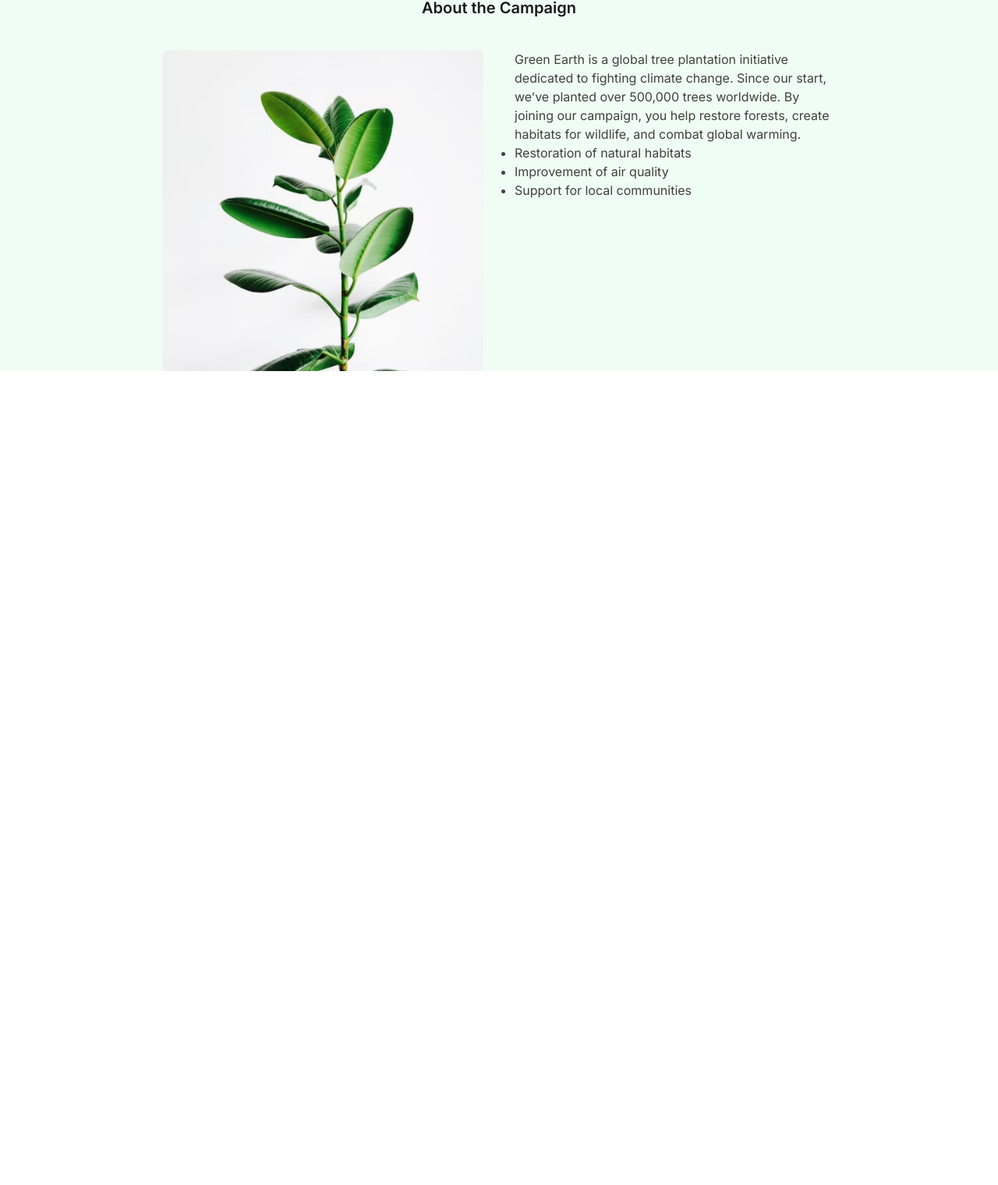
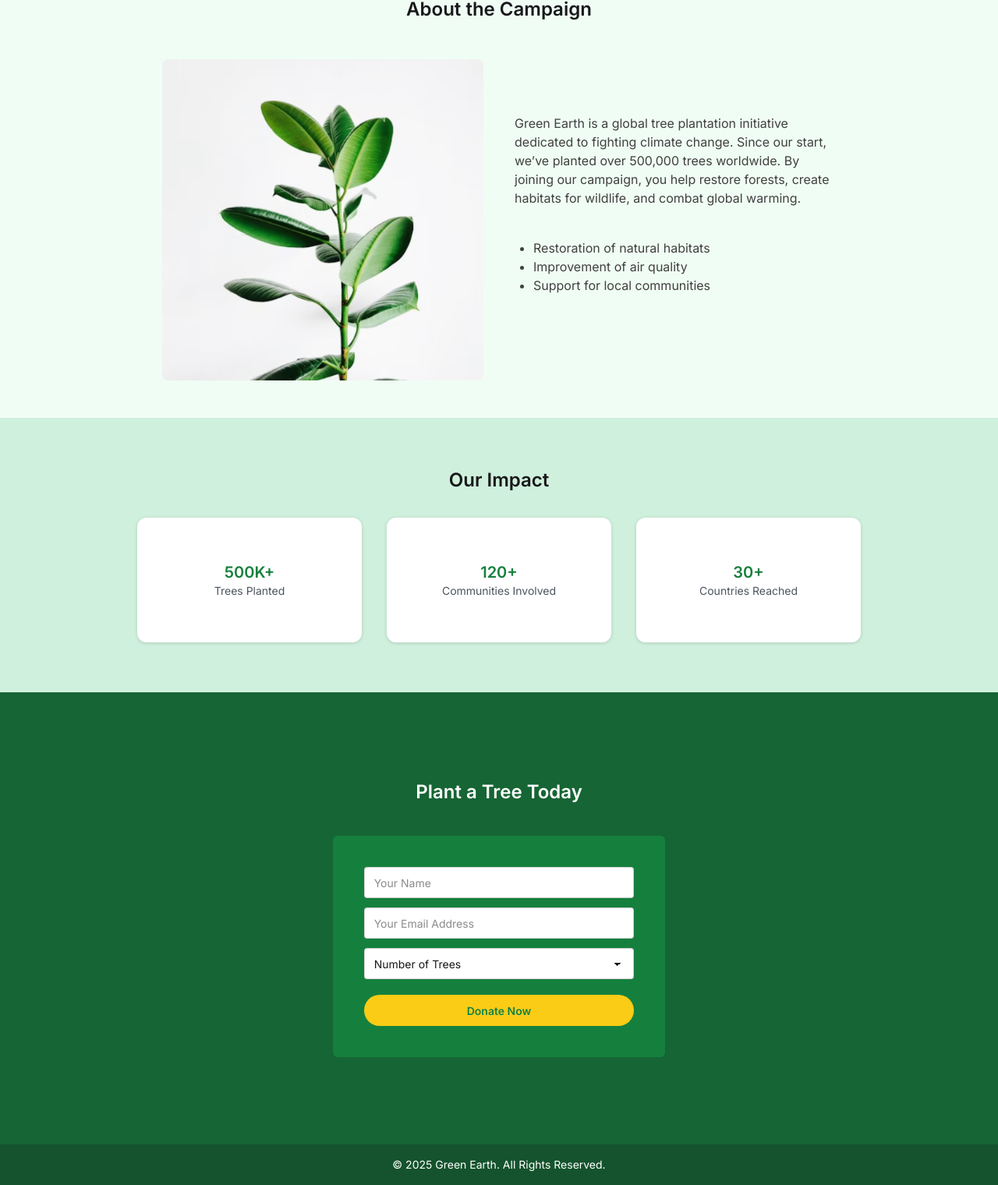
Before and after one commit to afsanaislam00/Green-Earth, a plain HTML site: page index.html in a window 1280 px wide. Shown: the part 365-1885 px from the top of the page at 78% size. Before the commit the page ends 841 px from the top, so only its background shows below. Drawn offline with nearby package versions, Linux system fonts and the light colour scheme.

Commit message:
footer done

```diff
--- a/index.html
+++ b/index.html
@@ -73,16 +73,16 @@
         </div>
     </div>
     <!-- Hero section  -->
-    <div class="bg-[#cff0dc] flex items-center flex-col md:flex-row">
+    <div class="bg-[#cff0dc] flex items-center justify-center flex-col md:flex-row">
         <div>
-            <img src="./assets/hero-leaf1.png" alt="" class="hidden md:block">
+            <img src="./assets/hero-leaf1.png" alt="" class="hidden md:block ">
         </div>
         <div class="text-center py-8 px-6 md:py-0">
             <h1 class="text-4xl font-bold ">Plant a Tree, Grow a Future</h1>
             <p class="text-lg font-light py-4 text-[#425158]">Join our mission to plant 1 million trees and make the
                 Earth greener for future
                 generations.</p>
-            <button class="btn rounded-3xl bg-[#facc15] text-[#15803d]">Get Involved</button>
+            <button class="btn rounded-3xl bg-[#facc15] text-[#15803d] border-none shadow-none">Get Involved</button>
         </div>
         <div>
             <img src="./assets/hero-leaf2.png" alt="" class="hidden md:block">
@@ -95,20 +95,23 @@
         </div>
         <!-- About the Campaign -->
         <div>
-            <h1 class="font-semibold text-xl text-center py-10">About the Campaign</h1>
-            <div class="flex  px-52 gap-10">
-                <div class="flex-1">
+            <h1 class="font-semibold text-2xl text-center pt-10">About the Campaign</h1>
+            <!-- working hear / -->
+            <!-- working hear / -->
+            <!-- working hear for small device/ -->
+            <div class="flex  md:px-52 md:gap-10 md:items-center md:py-12 sm:px-10 sm:py-100 flex-col md:flex-row">
+                <div class="flex-1 items-center flex justify-end">
                     <img src="./assets/about.png" alt="">
                 </div>
-                <div class="text-neutral-700 flex-1 items-center">
-                    <p class="">
+                <div class="text-neutral-700 flex-1 items-center justify-end ">
+                    <p>
                         Green Earth is a global tree plantation initiative dedicated to fighting climate change. Since
                         our
                         start, we’ve planted over 500,000 trees worldwide. By joining our campaign, you help restore
                         forests, create habitats for wildlife, and combat global warming.
                     </p>
 
-                    <ul class="list-disc">
+                    <ul class="list-disc px-6 py-10">
                         <li>Restoration of natural habitats</li>
                         <li>Improvement of air quality</li>
                         <li>Support for local communities</li>
@@ -120,6 +123,60 @@
     </div>
 
 
+    <!-- Our Impact section  -->
+    <section class="bg-[#cff0dc]">
+        <h1 class="font-semibold text-2xl text-center pt-16 pb-8">Our Impact</h1>
+        <!-- ==================================================================== -->
+        <div class="flex flex-col md:flex-row gap-8 pb-16 justify-center items-center">
+            <div class="bg-[#ffffff] rounded-xl drop-shadow-sm w-72 h-40 flex flex-col items-center justify-center">
+                <h1 class="font-semibold text-xl text-center text-[#15803d]">500K+</h1>
+                <p class="text-[#4c545f] text-sm">Trees Planted</p>
+            </div>
+            <div class="bg-[#ffffff] rounded-xl drop-shadow-sm w-72 h-40 flex flex-col items-center justify-center">
+                <h1 class="font-semibold text-xl text-center text-[#15803d]">120+</h1>
+                <p class="text-[#4c545f] text-sm">Communities Involved</p>
+            </div>
+
+            <div class="bg-[#ffffff] rounded-xl drop-shadow-sm w-72 h-40 flex flex-col items-center justify-center">
+                <h1 class="font-semibold text-xl text-center text-[#15803d]">30+</h1>
+                <p class="text-[#4c545f] text-sm">Countries Reached</p>
+            </div>
+        </div>
+    </section>
+
+    <!-- Plant a Tree Today section  -->
+    <section class="bg-[#166534] py-28 ">
+        <h1 class="text-[#FFFFFF] font-semibold text-2xl text-center">Plant a Tree Today</h1>
+        <div class="bg-[#15803d] py-10 px-10 mt-10 w-2/3 lg:w-1/3 mx-auto rounded-md">
+            <form class="flex flex-col gap-3">
+                <input type="text" placeholder="Your Name" class="input w-full" />
+                <input type="text" placeholder="Your Email Address" class="input w-full" />
+                <select class="select validator w-full" required>
+                    <option disabled selected value="">Number of Trees</option>
+                    <option>1</option>
+                    <option>2</option>
+                    <option>3</option>
+                    <option>4</option>
+                    <option>5</option>
+                    <option>6</option>
+                    <option>7</option>
+                    <option>8</option>
+                    <option>9</option>
+                    <option>10</option>
+                </select>
+            </form>
+            <button
+                class="btn rounded-3xl bg-[#facc15] text-[#15803d] mt-5 border-none shadow-none flex flex-col items-center justify-center w-full">Donate
+                Now</button>
+        </div>
+    </section>
+<!-- Footer  -->
+<footer class="footer sm:footer-horizontal footer-center bg-[#14532d] text-[#FFFFFF] p-4">
+  <aside>
+    <p>© 2025 Green Earth. All Rights Reserved.</p>
+  </aside>
+</footer>
+
     <script src="./scripts/script.js"></script>
 </body>
 
```
